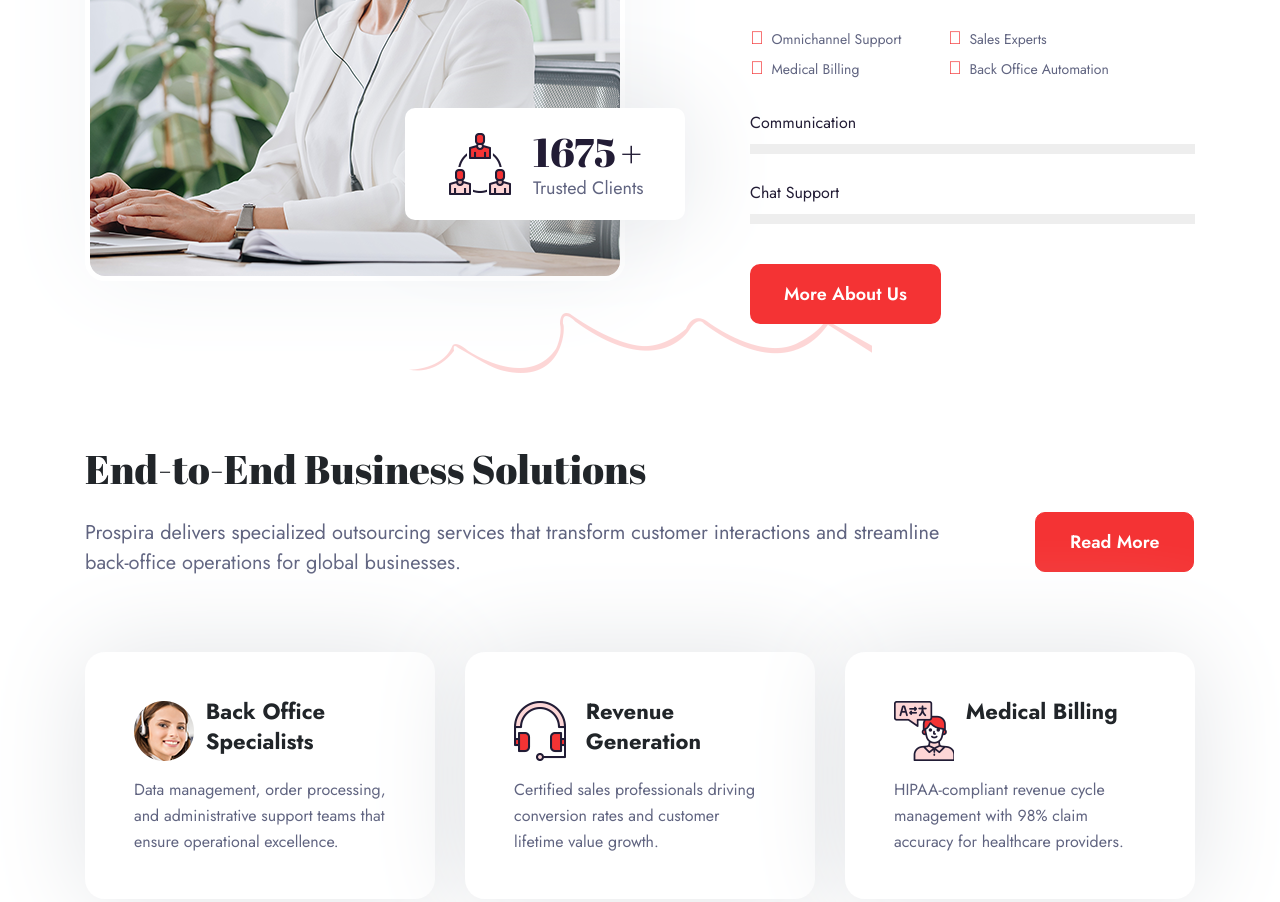
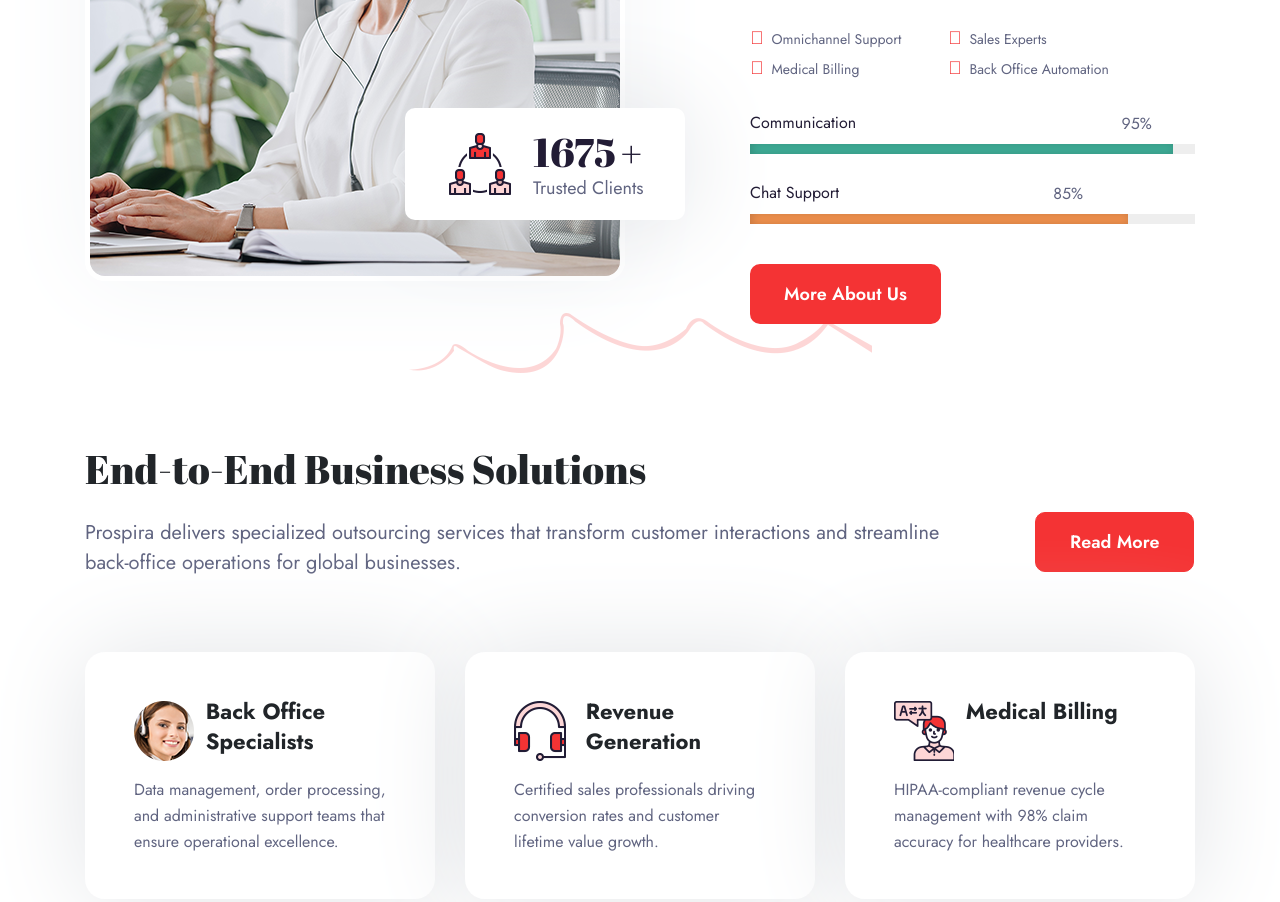
Before and after one commit to GulsherKhan659/prospira, a plain HTML site: page index.html in a window 1280 px wide. Shown: the part 2689-3591 px from the top of the page. Drawn offline with nearby package versions, Linux system fonts and the light colour scheme.

Commit message:
6/21/2025

```diff
--- a/index.html
+++ b/index.html
@@ -239,19 +239,20 @@
                         </div>
                         <div class="col"></div>
                     </div>
+
                     <div class="progress-bar-outer position-relative">
                         <span class="d-block font-weight-normal">Communication</span>
                         <div class="progress-bar">
-                            <div class="bar" data-size="90">
-                                <span class="perc"></span>
+                            <div class="bar" data-size="90" style="width: 95%;">
+                                <span class="perc">95%</span>
                             </div>
                         </div>
                     </div>
                     <div class="progress-bar-outer position-relative">
                         <span class="d-block font-weight-normal">Chat Support</span>
                         <div class="progress-bar">
-                            <div class="bar variation-1" data-size="75">
-                                <span class="perc"></span>
+                            <div class="bar variation-1" data-size="99" style="width: 85%;">
+                                <span class="perc">85%</span>
                             </div>
                         </div>
                     </div>
```
